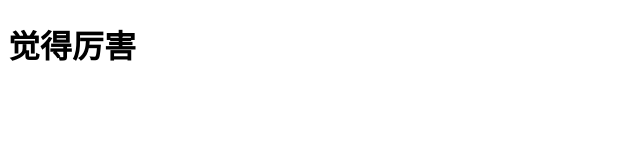
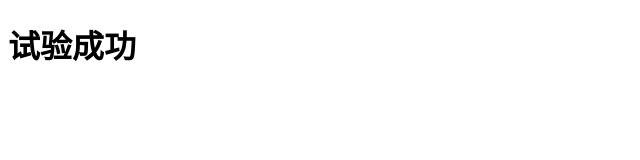
Before and after one commit to Eli-wk1988/eli-wk1988.github.io, a plain HTML site: page index.html in a window 1280 px wide. Shown: the full height of the page, 0-640 px from the left. Drawn offline with Linux system fonts and the light colour scheme.

Commit message:
Update index.html

```diff
--- a/index.html
+++ b/index.html
@@ -5,6 +5,6 @@
     <title> 你好，GitHub</title>
   </head>
   <body>
-    <h1> 觉得厉害 </h1>
+    <h1> 试验成功 </h1>
   </body>
 </html>
```
